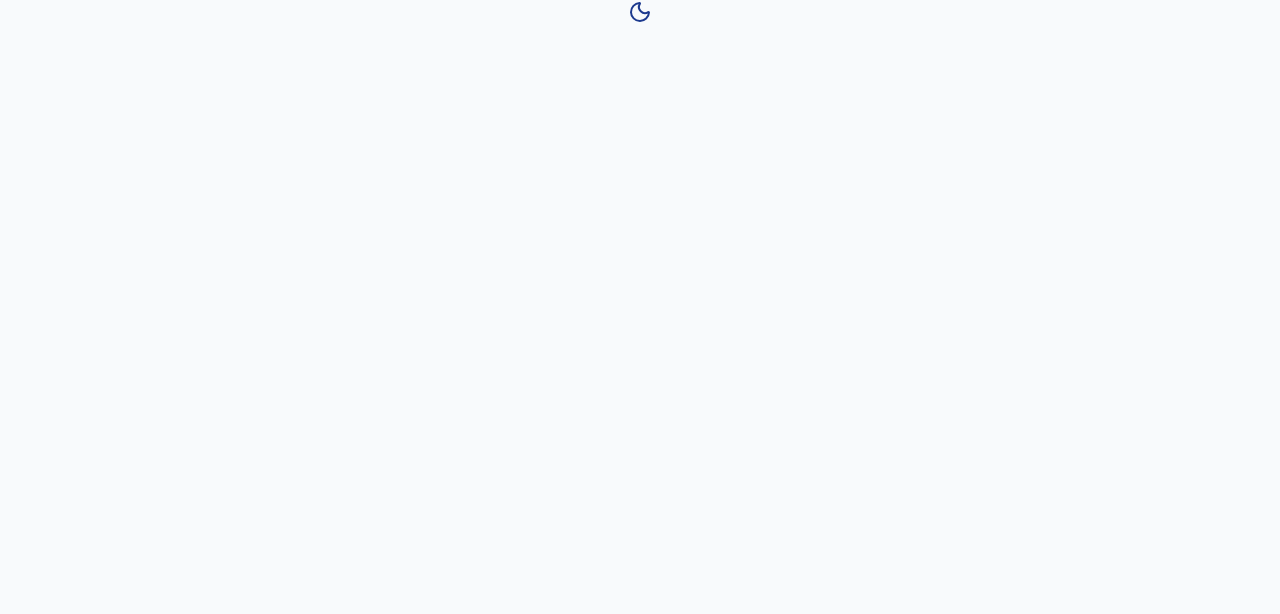
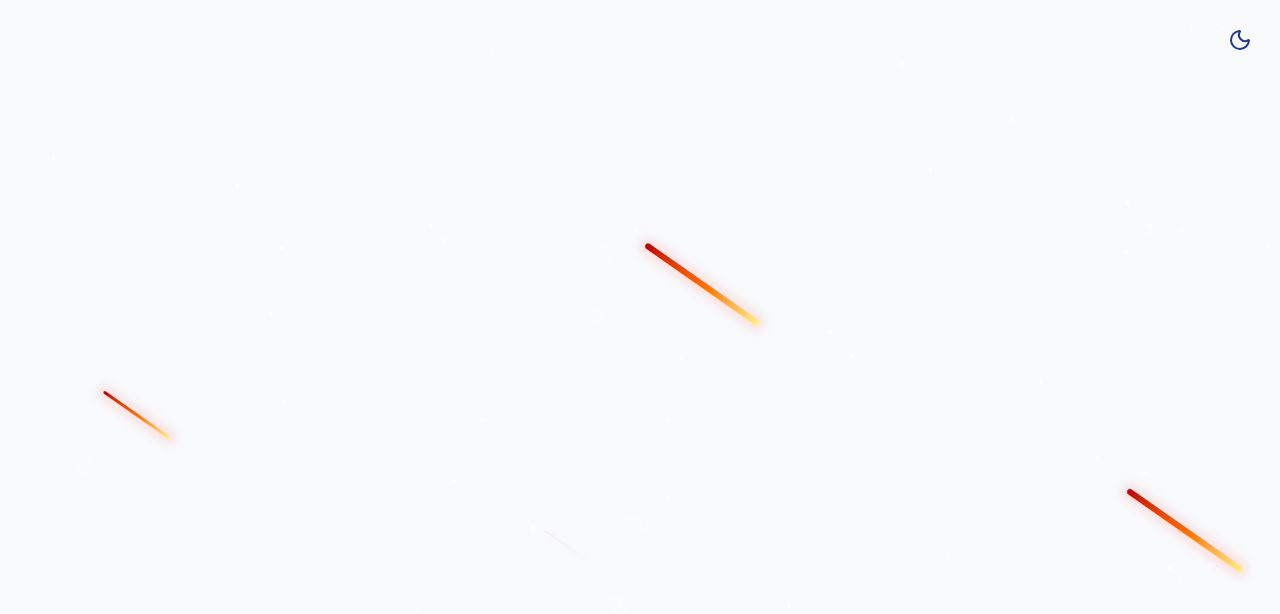
Before and after one commit to derpadev/portfolio, a React (Vite) app: page / in a window 1280 px wide. Shown: the top 614 px of the page. Built offline with nearby package versions, Linux system fonts and the light colour scheme.

Commit message:
Fixed folder typo, implemented StarBackground, updated styles

```diff
--- a/package.json
+++ b/package.json
@@ -21,7 +21,7 @@
     "react-router": "^7.9.1",
     "react-router-dom": "^7.9.1",
     "tailwind-merge": "^3.3.1",
-    "tailwindcss": "^4.0.0"
+    "tailwindcss": "^4.1.13"
   },
   "devDependencies": {
     "@eslint/js": "^9.36.0",
--- a/src/componenets/ThemeToggle.jsx
+++ /dev/null
@@ -1,17 +0,0 @@
-import { Moon, Sun } from "lucide-react";
-import { useState } from "react";
-
-export const ThemeToggle = () => {
-    const [isDarkMode, setIsDark] = useState(false);
-
-    return (
-        <button>
-        {" "}
-        {isDarkMode ? (
-            <Sun className="h-6 w-6 text-yellow-300" />
-        ) : (
-            <Moon className="h-6 w-6 text-blue-900" />
-        )}
-        </button>
-    );
-};
--- /dev/null
+++ b/src/components/StarBackground.jsx
@@ -0,0 +1,84 @@
+import { useState, useEffect } from "react";
+
+// id, size, x, y, opacity, animationDuration
+
+export const StarBackground = () => {
+
+        // Stars
+        const [stars, setStars] = useState([]);
+        const [meteor, setMeteor] = useState([]);
+
+        useEffect(() => {
+            generateStars();
+            generateMeteor();
+
+            const handleResize = () => {
+                generateStars();
+            };
+
+            window.addEventListener("resize", handleResize);
+
+            return () => window.removeEventListener("resize", handleResize);
+        }, []);
+
+        const generateStars = () => {
+            const numberOfStars = Math.floor(window.innerWidth * window.innerHeight / 10000);
+            const newStars = [];
+
+            for (let i = 0; i < numberOfStars; i++) {
+                newStars.push({
+                    id: i,
+                    size: Math.random() * 3 + 1,
+                    x: Math.random() * 100,
+                    y: Math.random() * 100,
+                    opacity: Math.random() * 0.5 + 0.5, // random value between 0.5 - 1.0
+                    animationDuration: Math.random() * 4 + 2,
+                });
+            }
+
+            setStars(newStars);
+        };
+
+        const generateMeteor = () => {
+            const numberOfMeteors = 5;
+            const newMeteors = [];
+
+            for (let i = 0; i < numberOfMeteors; i++) {
+                newMeteors.push({
+                    id: i,
+                    size: Math.random() * 2 + 1,
+                    x: Math.random() * 100,
+                    y: Math.random() * 100,
+                    delay: Math.random() * 15,
+                    animationDuration: Math.random() * 3 + 3,
+                });
+            }
+
+            setMeteor(newMeteors);
+        };
+    return (
+        <div className="fixed inset-0 overflow-hidden pointer-events-none z-0">
+            {stars.map((star) => (
+                <div key={star.id} className="star animate-pulse-subtle" style={{
+                    width: star.size + "px",
+                    height: star.size + "px",
+                    left: star.x + "%",
+                    top: star.y + "%",
+                    opacity: star.opacity,
+                    animationDuration: star.animationDuration + "s",
+                }}/>
+            ))}
+
+            {meteor.map((meteor) => (
+                <div key={meteor.id} className="meteor animate-meteor" style={{
+                    width: meteor.size * 50 + "px",
+                    height: meteor.size * 2 + "px",
+                    left: meteor.x + "%",
+                    top: meteor.y + "%",
+                    delay: meteor.delay,
+                    animationDuration: meteor.animationDuration + "s",
+                }}/>
+            ))}
+        </div>
+    );
+};
--- /dev/null
+++ b/src/components/ThemeToggle.jsx
@@ -0,0 +1,46 @@
+import { Moon, Sun } from "lucide-react";
+import { useState, useEffect } from "react";
+import { cn } from "@/lib/utils";
+
+export const ThemeToggle = () => {
+    const [isDarkMode, setIsDarkMode] = useState(false);
+
+    useEffect(() => {
+        const storedTheme = localStorage.getItem("theme")
+        if (storedTheme === "dark") {
+            setIsDarkMode(true);
+            document.documentElement.classList.add("dark");
+        } else {
+            localStorage.setItem("theme", "light");
+            setIsDarkMode(false);
+        }
+    }, []);
+
+    const toggleTheme = () => {
+        if (isDarkMode) {
+            document.documentElement.classList.remove("dark");
+            localStorage.setItem("theme", "light");
+            setIsDarkMode(false);
+        } else {
+            document.documentElement.classList.add("dark");
+            localStorage.setItem("theme", "dark");
+            setIsDarkMode(true);
+        }
+    }
+    return (
+        <button
+            onClick={toggleTheme}
+            className={cn(
+                "fixed max-sm:hidden top-5 right-5 z-50 p-2 rounded-full transition-colors duration-300",
+                "focus:outlin-hidden"
+            )}
+        >
+            {" "}
+            {isDarkMode ? (
+                <Sun className="h-6 w-6 text-yellow-300" />
+            ) : (
+                <Moon className="h-6 w-6 text-blue-900" />
+            )}
+        </button>
+    );
+};
--- a/src/index.css
+++ b/src/index.css
@@ -78,7 +78,7 @@
   }
 
   .dark {
-    --background: 22 47% 4%;
+    --background: 239, 100%, 2%;
     --foreground: 213 31% 91%;
 
     --card: 222 47% 8%;
@@ -146,14 +146,14 @@
           hover:scale-105 active:scale-95;
 }
 
-@utility start {
+@utility star {
   @apply absolute rounded-full bg-white;
   box-shadow: 0 0 10px 2px rgba(255, 255, 255, 0.4);
 }
 
 @utility meteor {
-  @apply absolute bg-linear-to-r from-white via-white to-transparent rounded-full;
-  box-shadow: 0 0 10px 5px rgba(255, 255, 255, 0.3);
+  @apply absolute bg-linear-to-r from-yellow-200 via-orange-500 to-red-700 rounded-full;
+  box-shadow: 0 0 10px 5px rgba(251, 183, 183, 0.4);
 }
 
 #root {
--- /dev/null
+++ b/src/lib/utils.js
@@ -0,0 +1,6 @@
+import {clsx} from 'clsx'
+import { twMerge } from 'tailwind-merge'
+
+export const cn = (...inputs) => {
+    return twMerge(clsx(inputs));
+}
--- a/src/pages/Home.jsx
+++ b/src/pages/Home.jsx
@@ -1,4 +1,5 @@
-import { ThemeToggle } from "../componenets/ThemeToggle";
+import { StarBackground } from "../components/StarBackground";
+import { ThemeToggle } from "../components/ThemeToggle";
 
 export const Home = () => {
     return (
@@ -7,7 +8,7 @@
         {/* Theme Toggle */}
             <ThemeToggle />
         {/* Background Effects*/}
-
+            <StarBackground />
         {/* Nav Bar */}
 
         {/* Main Content */}
```
Also changed, not shown: 1 other file (tests, documents, lock files or other folders).
